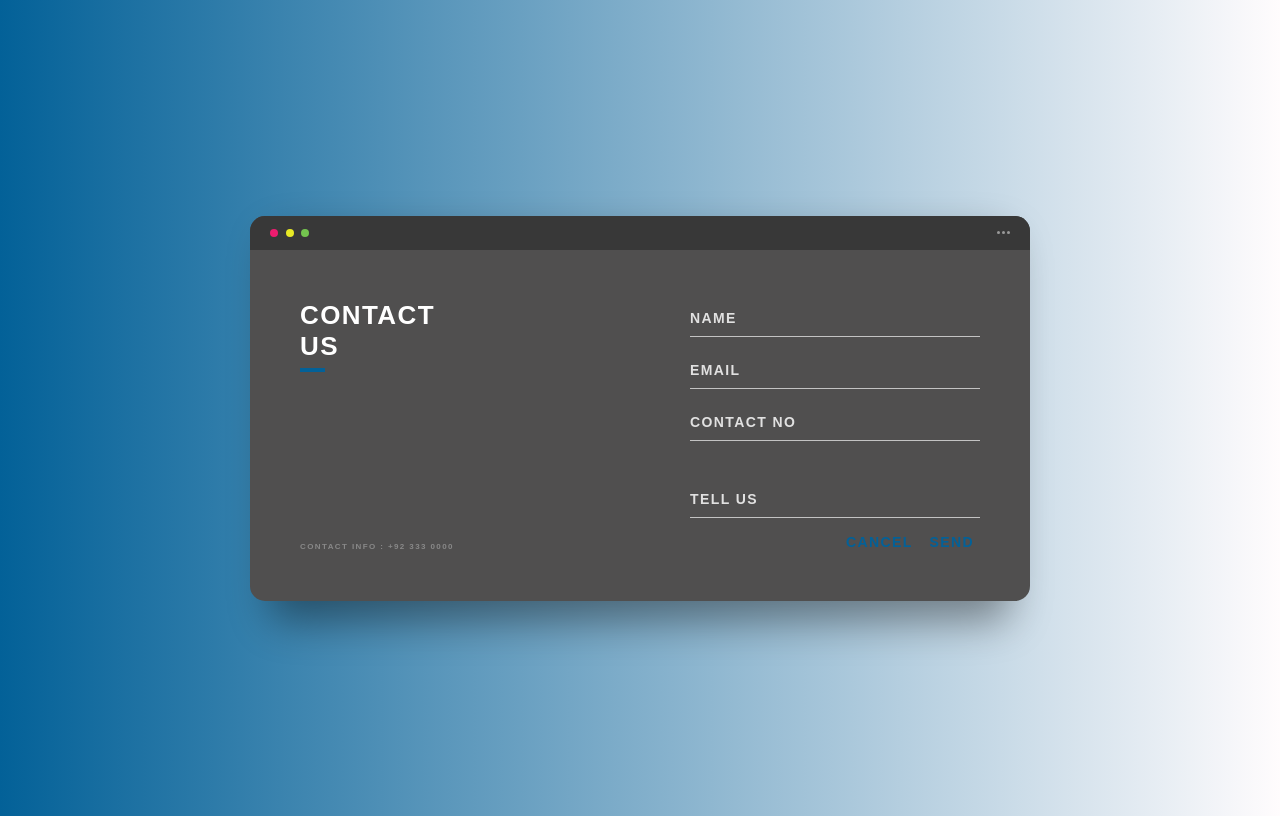
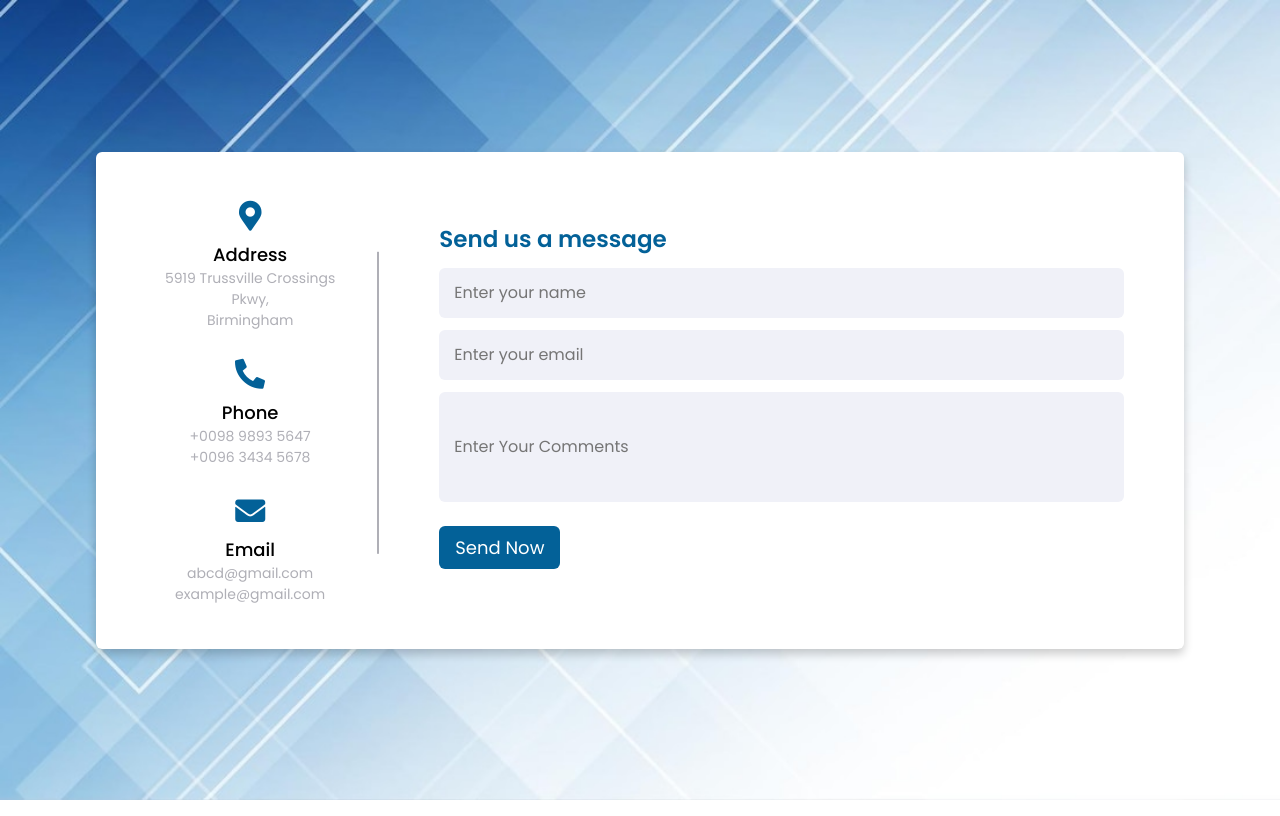
Before and after one commit to vishal-04-spark/Earna, a plain HTML site: page contact.html in a window 1280 px wide. Drawn offline with Linux system fonts and the light colour scheme.

Commit message:
second commit

```diff
--- a/contact.html
+++ b/contact.html
@@ -1,296 +1,216 @@
+
   <!DOCTYPE html>
-<html lang="en">
+<!-- Created By CodingLab - www.codinglabweb.com -->
+<html lang="en" dir="ltr">
   <head>
     <meta charset="UTF-8">
-    <meta http-equiv="X-UA-Compatible" content="IE=edge">
+   <!-- <title> Responsive Contact Us Form  | CodingLab </title>-->
+    <link rel="stylesheet" href="style.css">
+    <!-- Fontawesome CDN Link -->
+    <link rel="stylesheet" href="https://cdnjs.cloudflare.com/ajax/libs/font-awesome/5.15.2/css/all.min.css"/>
      <meta name="viewport" content="width=device-width, initial-scale=1.0">
+     <link rel="icon" type="image/x-icon" href="assets\img\favicon.png">
      <title>Contact Us</title>
-    <link rel="icon" href="assets/img/favicon.png" type="image/x-icon">
+   </head>
    <style>
-         *, *:before, *:after {
+   /* Google Font CDN Link */
+@import url('https://fonts.googleapis.com/css2?family=Poppins:wght@200;300;400;500;600;700&display=swap');
+*{
+  margin: 0;
+  padding: 0;
   box-sizing: border-box;
-  -webkit-font-smoothing: antialiased;
-  -moz-osx-font-smoothing: grayscale;
+  font-family: "Poppins" , sans-serif;
 }
-
-body {
-  background: linear-gradient(to right, #036198 0%, #fffcfd 100%);
-  font-size: 12px;
-}
-
-body, button, input {
-  font-family: 'Montserrat', sans-serif;
-  font-weight: 700;
-  letter-spacing: 1.4px;
-}
-
-.background {
-  display: flex;
+body{
+  background-image: url(bg.jpg);
+  background-repeat: no-repeat;
+  background-size: cover;
   min-height: 100vh;
-}
-
-.container {
-  flex: 0 2 800px;
-  margin: auto;
-  padding: 10px;
-}
-
-.screen {
-  position: relative;
-  background: #504f4f;
-  border-radius: 15px;
-}
-
-.screen:after {
-  content: '';
-  display: block;
-  position: absolute;
-  top: 0;
-  left: 20px;
-  right: 20px;
-  bottom: 0;
-  border-radius: 15px;
-  box-shadow: 0 20px 40px rgba(0, 0, 0, .4);
-  z-index: -1;
-}
-
-.screen-header {
+  width: 100%;
   display: flex;
   align-items: center;
-  padding: 10px 20px;
-  background: #383838;
-  border-top-left-radius: 15px;
-  border-top-right-radius: 15px;
+  justify-content: center;
 }
-
-.screen-header-left {
-  margin-right: auto;
+.container{
+  width: 85%;
+  background: #fff;
+  border-radius: 6px;
+  padding: 20px 60px 30px 40px;
+  box-shadow: 0 5px 10px rgba(0, 0, 0, 0.2);
 }
-
-.screen-header-button {
-  display: inline-block;
-  width: 8px;
-  height: 8px;
-  margin-right: 3px;
-  border-radius: 8px;
-  background: white;
+.container .content{
+  display: flex;
+  align-items: center;
+  justify-content: space-between;
 }
-
-.screen-header-button.close {
-  background: #ed1c6f;
-}
-
-.screen-header-button.maximize {
-  background: #e8e925;
-}
-
-.screen-header-button.minimize {
-  background: #74c54f;
-}
-
-.screen-header-right {
-  display: flex;
-}
-
-.screen-header-ellipsis {
-  width: 3px;
-  height: 3px;
-  margin-left: 2px;
-  border-radius: 8px;
-  background: #999;
-}
-
-.screen-body {
-  display: flex;
-}
-
-.screen-body-item {
-  flex: 1;
-  padding: 50px;
-}
-
-.screen-body-item.left {
+.container .content .left-side{
+  width: 25%;
+  height: 100%;
   display: flex;
   flex-direction: column;
+  align-items: center;
+  justify-content: center;
+  margin-top: 15px;
+  position: relative;
 }
-
-.app-title {
-  display: flex;
-  flex-direction: column;
-  position: relative;
-  color: #ffffff;
-  font-size: 26px;
+.content .left-side::before{
+  content: '';
+  position: absolute;
+  height: 70%;
+  width: 2px;
+  right: -15px;
+  top: 50%;
+  transform: translateY(-50%);
+  background: #afafb6;
 }
-
-.app-title:after {
-  content: '';
-  display: block;
-  position: absolute;
-  left: 0;
-  bottom: -10px;
-  width: 25px;
-  height: 4px;
+.content .left-side .details{
+  margin: 14px;
+  text-align: center;
+}
+.content .left-side .details i{
+  font-size: 30px;
+  color: #036198;
+  margin-bottom: 10px;
+}
+.content .left-side .details .topic{
+  font-size: 18px;
+  font-weight: 500;
+}
+.content .left-side .details .text-one,
+.content .left-side .details .text-two{
+  font-size: 14px;
+  color: #afafb6;
+}
+.container .content .right-side{
+  width: 75%;
+  margin-left: 75px;
+}
+.content .right-side .topic-text{
+  font-size: 23px;
+  font-weight: 600;
+  color: #036198;
+}
+.right-side .input-box{
+  height: 50px;
+  width: 100%;
+  margin: 12px 0;
+}
+.right-side .input-box input,
+.right-side .input-box textarea{
+  height: 100%;
+  width: 100%;
+  border: none;
+  outline: none;
+  font-size: 16px;
+  background: #F0F1F8;
+  border-radius: 6px;
+  padding: 0 15px;
+  resize: none;
+}
+.right-side .message-box{
+  min-height: 110px;
+}
+.right-side .input-box textarea{
+  padding-top: 6px;
+}
+.right-side .button{
+  display: inline-block;
+  margin-top: 12px;
+}
+.right-side .button input[type="button"]{
+  color: #fff;
+  font-size: 18px;
+  outline: none;
+  border: none;
+  padding: 8px 16px;
+  border-radius: 6px;
+  background: #036198;
+  cursor: pointer;
+  transition: all 0.3s ease;
+}
+.button input[type="button"]:hover{
   background: #036198;
 }
 
-.app-contact {
-  margin-top: auto;
-  font-size: 8px;
-  color: #888;
+@media (max-width: 950px) {
+  .container{
+    width: 90%;
+    padding: 30px 40px 40px 35px ;
+  }
+  .container .content .right-side{
+   width: 75%;
+   margin-left: 55px;
+}
+}
+@media (max-width: 820px) {
+  .container{
+    margin: 40px 0;
+    height: 100%;
+  }
+  .container .content{
+    flex-direction: column-reverse;
+  }
+ .container .content .left-side{
+   width: 100%;
+   flex-direction: row;
+   margin-top: 40px;
+   justify-content: center;
+   flex-wrap: wrap;
+ }
+ .container .content .left-side::before{
+   display: none;
+ }
+ .container .content .right-side{
+   width: 100%;
+   margin-left: 0;
+ }
 }
 
-.app-form-group {
-  margin-bottom: 15px;
-}
-
-.app-form-group.message {
-  margin-top: 40px;
-}
-
-.app-form-group.buttons {
-  margin-bottom: 0;
-  text-align: right;
-}
-
-.app-form-control {
-  width: 100%;
-  padding: 10px 0;
-  background: none;
-  border: none;
-  border-bottom: 1px solid rgb(195, 195, 195);
-  color: #ddd;
-  font-size: 14px;
-  text-transform: uppercase;
-  outline: none;
-  transition: border-color .2s;
-}
-
-.app-form-control::placeholder {
-  color: rgb(225, 225, 225);
-}
-
-.app-form-control:focus {
-  border-bottom-color: #ddd;
-}
-
-.app-form-button {
-  background: none;
-  border: none;
-  color: #036198;
-  font-size: 14px;
-  cursor: pointer;
-  outline: none;
-}
-
-.app-form-button:hover {
-  color: #ffffff;
-}
-
-.credits {
-  display: flex;
-  justify-content: center;
-  align-items: center;
-  margin-top: 20px;
-  color: #0693e3;
-  font-family: 'Roboto Condensed', sans-serif;
-  font-size: 16px;
-  font-weight: normal;
-}
-
-.credits-link {
-  display: flex;
-  align-items: center;
-  color: #fff;
-  font-weight: bold;
-  text-decoration: none;
-}
-
-.dribbble {
-  width: 20px;
-  height: 20px;
-  margin: 0 5px;
-}
-
-@media screen and (max-width: 520px) {
-  .screen-body {
-    flex-direction: column;
-  }
-
-  .screen-body-item.left {
-    margin-bottom: 30px;
-  }
-
-  .app-title {
-    flex-direction: row;
-  }
-
-  .app-title span {
-    margin-right: 12px;
-  }
-
-  .app-title:after {
-    display: none;
-  }
-}
-@media screen and (max-width: 600px) {
-  .screen-body {
-    padding: 40px;
-  }
-
-  .screen-body-item {
-    padding: 0;
-  }
-}
 </style>
-</head>
 <body>
-    <div class="background">
   <div class="container">
-          <div class="screen">
-            <div class="screen-header">
-              <div class="screen-header-left">
-                <div class="screen-header-button close"></div>
-                <div class="screen-header-button maximize"></div>
-                <div class="screen-header-button minimize"></div>
+    <div class="content">
+      <div class="left-side">
+        <div class="address details">
+          <i class="fas fa-map-marker-alt"></i>
+          <div class="topic">Address</div>
+          <div class="text-one">5919 Trussville Crossings Pkwy, </div>
+          <div class="text-two">Birmingham</div>
         </div>
-              <div class="screen-header-right">
-                <div class="screen-header-ellipsis"></div>
-                <div class="screen-header-ellipsis"></div>
-                <div class="screen-header-ellipsis"></div>
+        <div class="phone details">
+          <i class="fas fa-phone-alt"></i>
+          <div class="topic">Phone</div>
+          <div class="text-one">+0098 9893 5647</div>
+          <div class="text-two">+0096 3434 5678</div>
+        </div>
+        <div class="email details">
+          <i class="fas fa-envelope"></i>
+          <div class="topic">Email</div>
+          <div class="text-one">abcd@gmail.com</div>
+          <div class="text-two">example@gmail.com</div>
         </div>
       </div>
-            <div class="screen-body">
-              <div class="screen-body-item left">
-                <div class="app-title">
-                  <span>CONTACT</span>
-                  <span>US</span>
+      <div class="right-side">
+        <div class="topic-text">Send us a message</div>
+      <form action="#">
+        <div class="input-box">
+          <input type="text" placeholder="Enter your name">
         </div>
-                <div class="app-contact">CONTACT INFO : +92 333 0000</div>
+        <div class="input-box">
+          <input type="text" placeholder="Enter your email">
         </div>
-              <div class="screen-body-item">
-                <div class="app-form">
-                  <div class="app-form-group">
-                    <input class="app-form-control" placeholder="NAME" value="">
+        <div class="input-box message-box">
+          <input type="texarea" placeholder="Enter Your Comments">
         </div>
-                  <div class="app-form-group">
-                    <input class="app-form-control" placeholder="EMAIL">
+        <div class="button">
+          <input type="button" value="Send Now" >
         </div>
-                  <div class="app-form-group">
-                    <input class="app-form-control" placeholder="CONTACT NO">
+      </form>
     </div>
-                  <div class="app-form-group message">
-                    <input class="app-form-control" placeholder="TELL US">
-                  </div>
-                  <div class="app-form-group buttons">
-                    <button class="app-form-button">CANCEL</button>
-                    <button class="app-form-button">SEND</button>
-                </div>
-            </div>
-          </div>
-        </div>
-      </div>
-
     </div>
   </div>
 </body>
 </html>
+
+</body>
+</html>
```
Also changed, not shown: index.html (+31 -31 lines), assets/img/finance.jpg (added), assets/img/founder.jpg (added), assets/img/investment.jpg (added), assets/img/markets.jpg (added), assets/img/news1.jpg (added), assets/img/news2.jpg (added), assets/img/news3.jpg (added), assets/img/savings.jpg (added), assets/img/team1.jpg (added), assets/img/team2.jpg (added), assets/img/team3.jpg (added), assets/img/thumb/account.png (added), assets/img/thumb/fund.png (added), 5 more files. Lines whose indentation alone changed are shown as unchanged.
